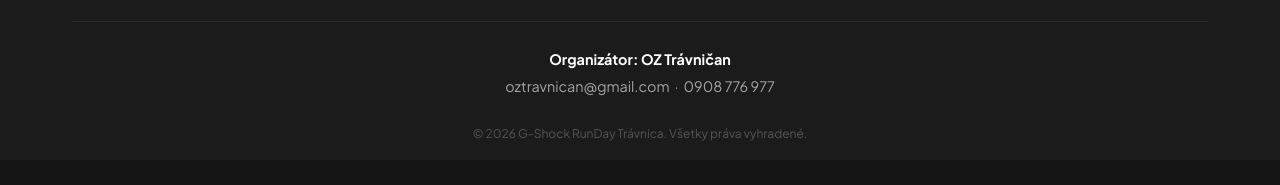
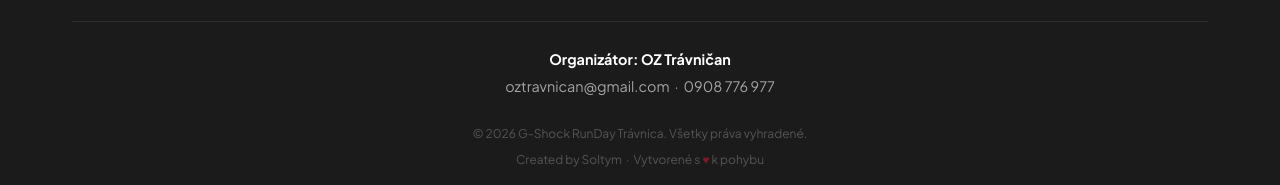
Before and after one commit to soltymwork/runday, a website built with Vite: page index.html in a window 1280 px wide. Shown: the part 3960-4145 px from the top of the page. Before the commit the page ends 4120 px from the top, so only its background shows below. Built offline with nearby package versions, Linux system fonts and the light colour scheme.

Commit message:
Add files via upload

```diff
--- a/index.html
+++ b/index.html
@@ -263,6 +263,7 @@
         <p><a href="mailto:oztravnican@gmail.com">oztravnican@gmail.com</a> &nbsp;·&nbsp; <a href="tel:+421908776977">0908 776 977</a></p>
       </div>
       <p class="copyright mt-4">&copy; 2026 G-Shock RunDay Trávnica. Všetky práva vyhradené.</p>
+      <p class="copyright" style="margin-top: 0.4rem">Created by Soltym &nbsp;·&nbsp; Vytvorené s <span style="color: var(--c-red);">♥</span> k pohybu</p>
     </div>
   </footer>
 
```
